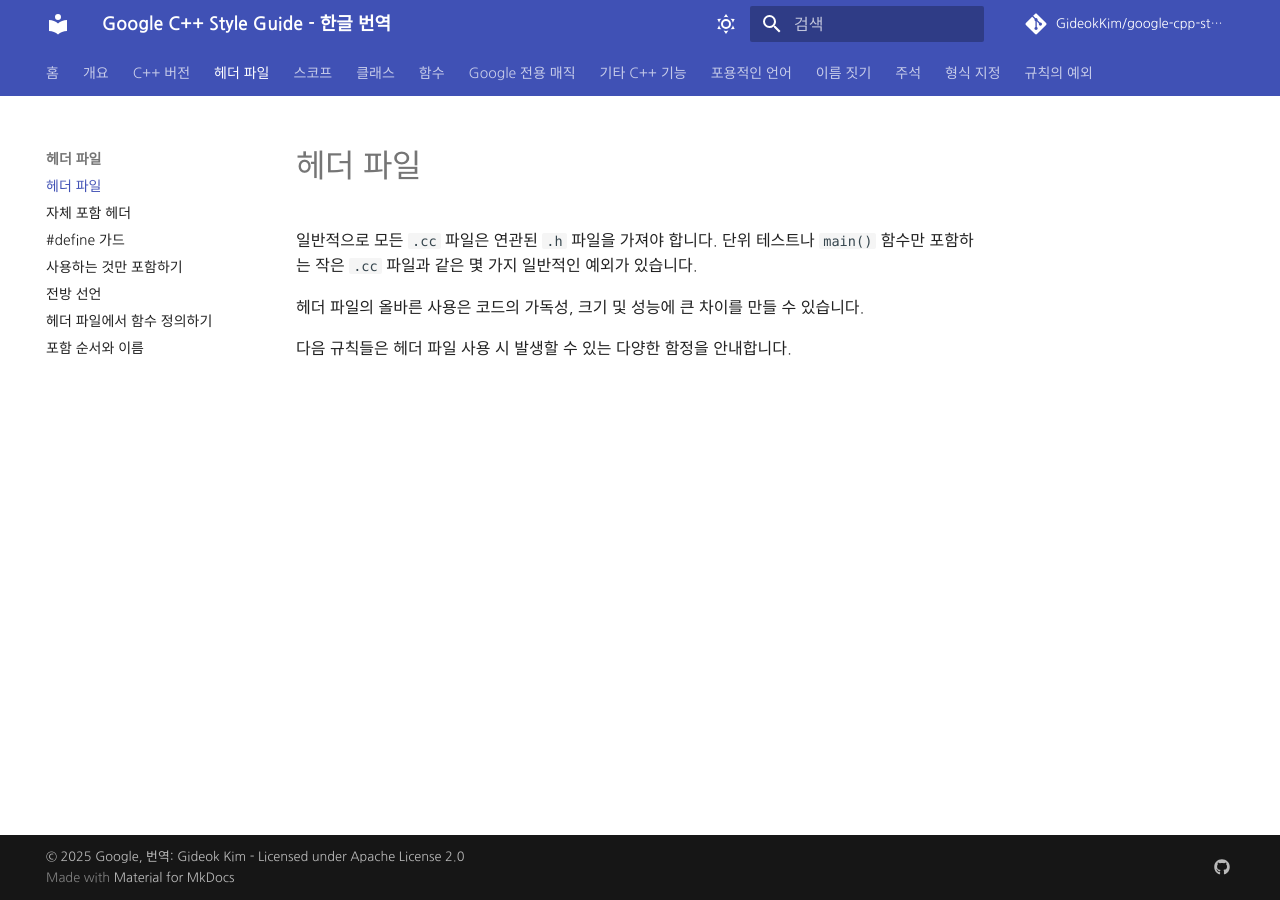
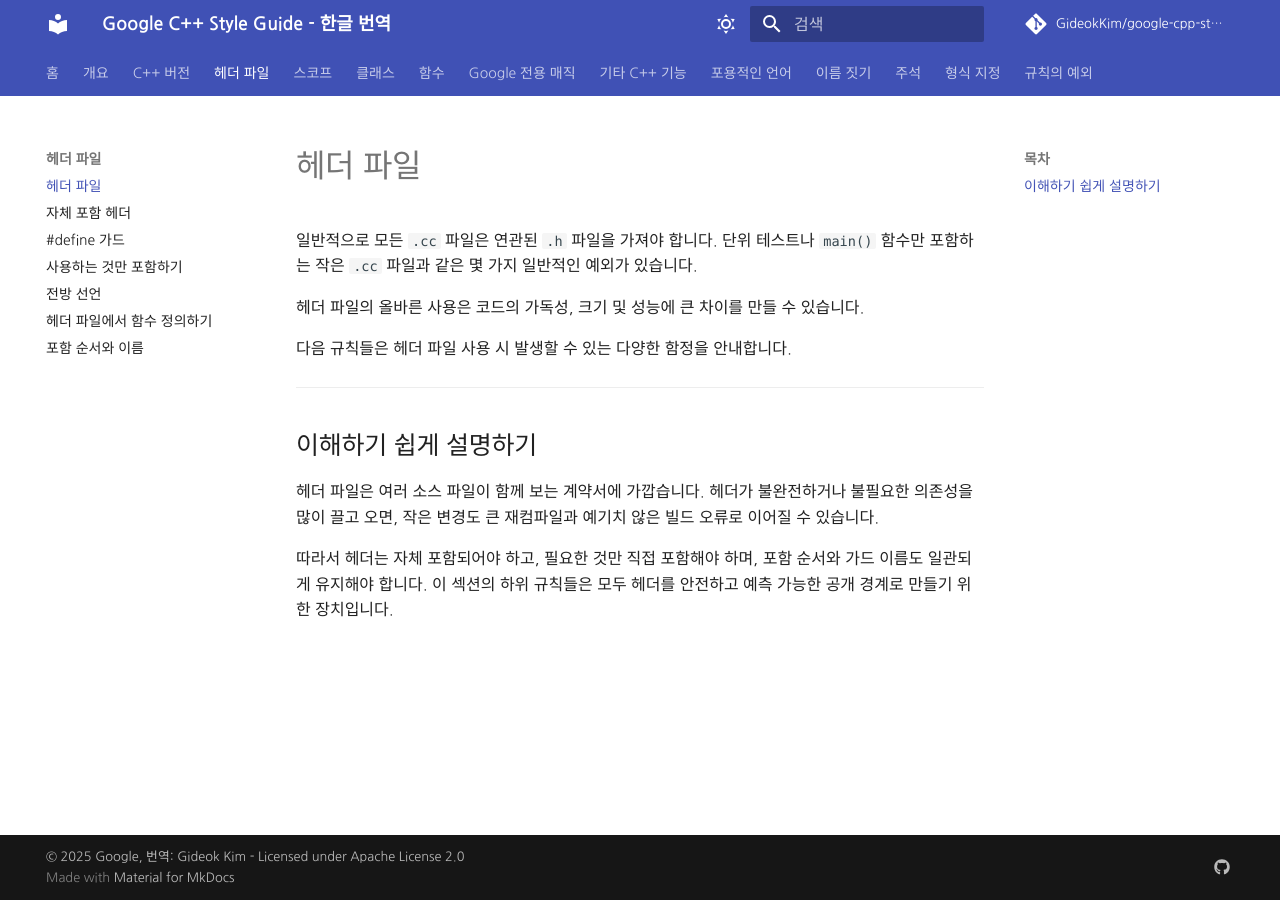
Before and after one commit to GideokKim/google-cpp-style-guide-kr, an MkDocs documentation site: the page built from google cpp style guide/header_files.md, in a window 1280 px wide. Built offline with MkDocs 1.6.1 and Material for MkDocs 9.7.7, drawn with Linux system fonts in a browser that asks for light colours; some web fonts are replaced; comment, search, counter and statistics services are not loaded.

Commit message:
docs(header files): explain overview page

```diff
--- a/google cpp style guide/header_files.md
+++ b/google cpp style guide/header_files.md
@@ -5,3 +5,11 @@
 헤더 파일의 올바른 사용은 코드의 가독성, 크기 및 성능에 큰 차이를 만들 수 있습니다.
 
 다음 규칙들은 헤더 파일 사용 시 발생할 수 있는 다양한 함정을 안내합니다.
+
+---
+
+## 이해하기 쉽게 설명하기
+
+헤더 파일은 여러 소스 파일이 함께 보는 계약서에 가깝습니다. 헤더가 불완전하거나 불필요한 의존성을 많이 끌고 오면, 작은 변경도 큰 재컴파일과 예기치 않은 빌드 오류로 이어질 수 있습니다.
+
+따라서 헤더는 자체 포함되어야 하고, 필요한 것만 직접 포함해야 하며, 포함 순서와 가드 이름도 일관되게 유지해야 합니다. 이 섹션의 하위 규칙들은 모두 헤더를 안전하고 예측 가능한 공개 경계로 만들기 위한 장치입니다.
```
